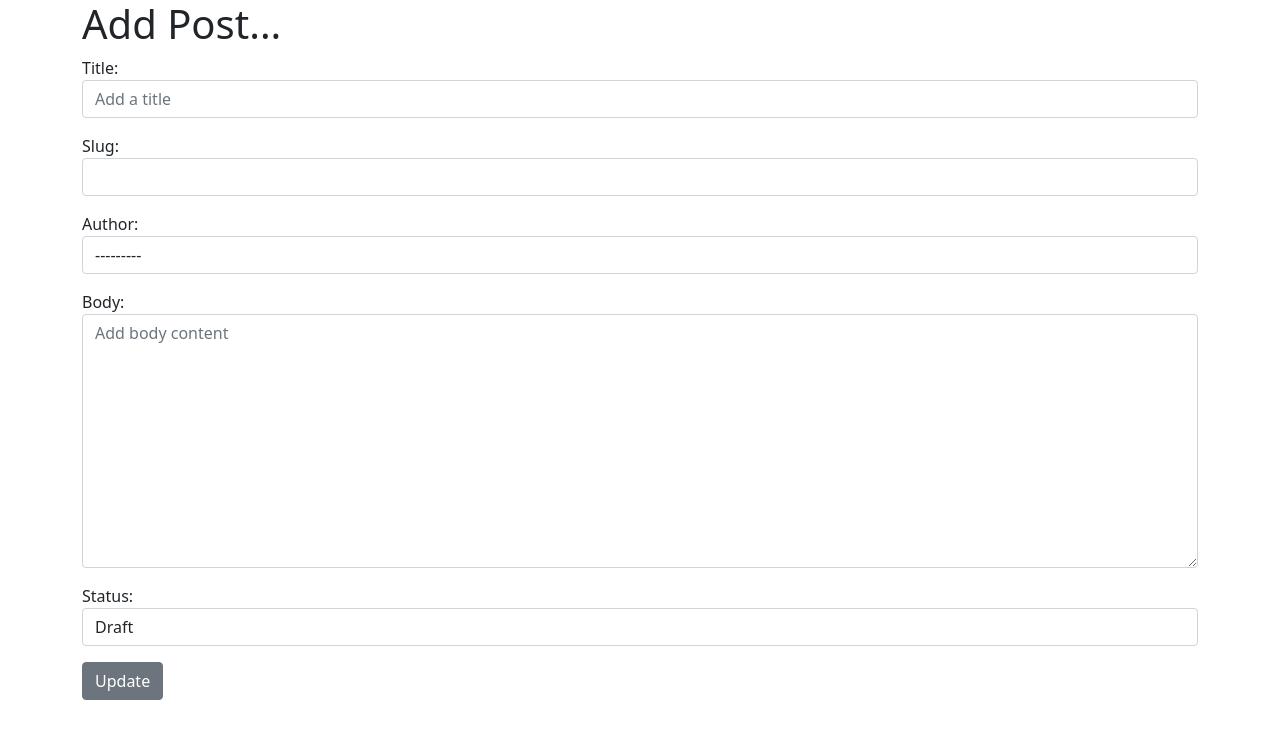
After one commit to jkariscodes/personal-website, a Django app: template website/templates/edit-post.html in a window 1280 px wide. The commit adds this page. Shown: the top 739 px of the page. Run offline with Django 4.2, Linux system fonts and the light colour scheme; the template is opened without the code that fills it: values that come from a table or form of the project are taken from there, others are empty; parts of the project's set-up code (start-up, migrations or seed data) failed here and were passed over.

Commit message:
Created new and edit posttemplates.

```diff
--- /dev/null
+++ b/website/forms.py
@@ -0,0 +1,19 @@
+from django import forms
+from .models import Post
+
+
+class PostForm(forms.ModelForm):
+    class Meta:
+        model = Post
+        fields = ('title', 'slug', 'author', 'body', 'status')
+        widgets = {
+            'title': forms.TextInput(
+                attrs={'class': 'form-control', 'placeholder': 'Add a title'
+                       }),
+            'slug': forms.TextInput(attrs={'class': 'form-control'}),
+            'author': forms.Select(attrs={'class': 'form-control'}),
+            'body': forms.Textarea(attrs={'class': 'form-control',
+                                          'placeholder': 'Add body content'
+                                          }),
+            'status': forms.Select(attrs={'class': 'form-control'}),
+        }
--- a/website/models.py
+++ b/website/models.py
@@ -1,5 +1,6 @@
 from django.db import models
 from django.utils import timezone
+from django.urls import reverse
 from django.contrib.auth import get_user_model
 
 User = get_user_model()
@@ -13,11 +14,22 @@ class Post(models.Model):
     )
     author = models.ForeignKey(User, on_delete=models.CASCADE)
     title = models.CharField(max_length=50)
-    slug = models.SlugField(max_length=200, unique_for_date='publish')
+    slug = models.SlugField(max_length=200, unique_for_date='published')
     body = models.TextField()
     published = models.DateTimeField(default=timezone.now)
     created = models.DateTimeField(auto_now_add=True)
     updated = models.DateTimeField(auto_now=True)
+    status = models.CharField(
+        max_length=10,
+        choices=STATUS_CHOICES,
+        default='draft'
+    )
+
+    def get_absolute_url(self):
+        """
+        Return the canonical URL of the post.
+        """
+        return reverse('website:article-detail', args=[self.slug])
 
     class Meta:
         ordering = ('-published',)
--- /dev/null
+++ b/website/templates/edit-post.html
@@ -0,0 +1,15 @@
+{% extends 'base.html' %}
+
+{% block title %}Edit Blog Post{% endblock %}
+
+{% block content %}
+    <h1>Add Post...</h1>
+    <div class="form-group">
+        <form method="POST">
+            {% csrf_token %}
+            {{ form.as_p }}
+            <button class="btn btn-secondary">Update</button>
+        </form>
+    </div>
+
+{% endblock %}
--- a/website/urls.py
+++ b/website/urls.py
@@ -1,5 +1,5 @@
 from django.urls import path
-from .views import PostView, home, ArticleView
+from .views import PostView, home, ArticleView, AddPostView, UpdatePostView
 
 app_name = 'blog'
 
@@ -7,4 +7,6 @@ urlpatterns = [
     path('', home, name='home'),
     path('blog/', PostView.as_view(), name='blog'),
     path('article/<slug:slug>', ArticleView.as_view(), name='article-detail'),
+    path('blog/post-new/', AddPostView.as_view(), name='post-new'),
+    path('blog/edit/<slug:slug>/', UpdatePostView.as_view(), name='update_post'),
 ]
```
Also changed, not shown: website/templates/blog.html (+9 -6 lines), website/views.py (+24 -1 lines), website/templates/post-new.html (added).
